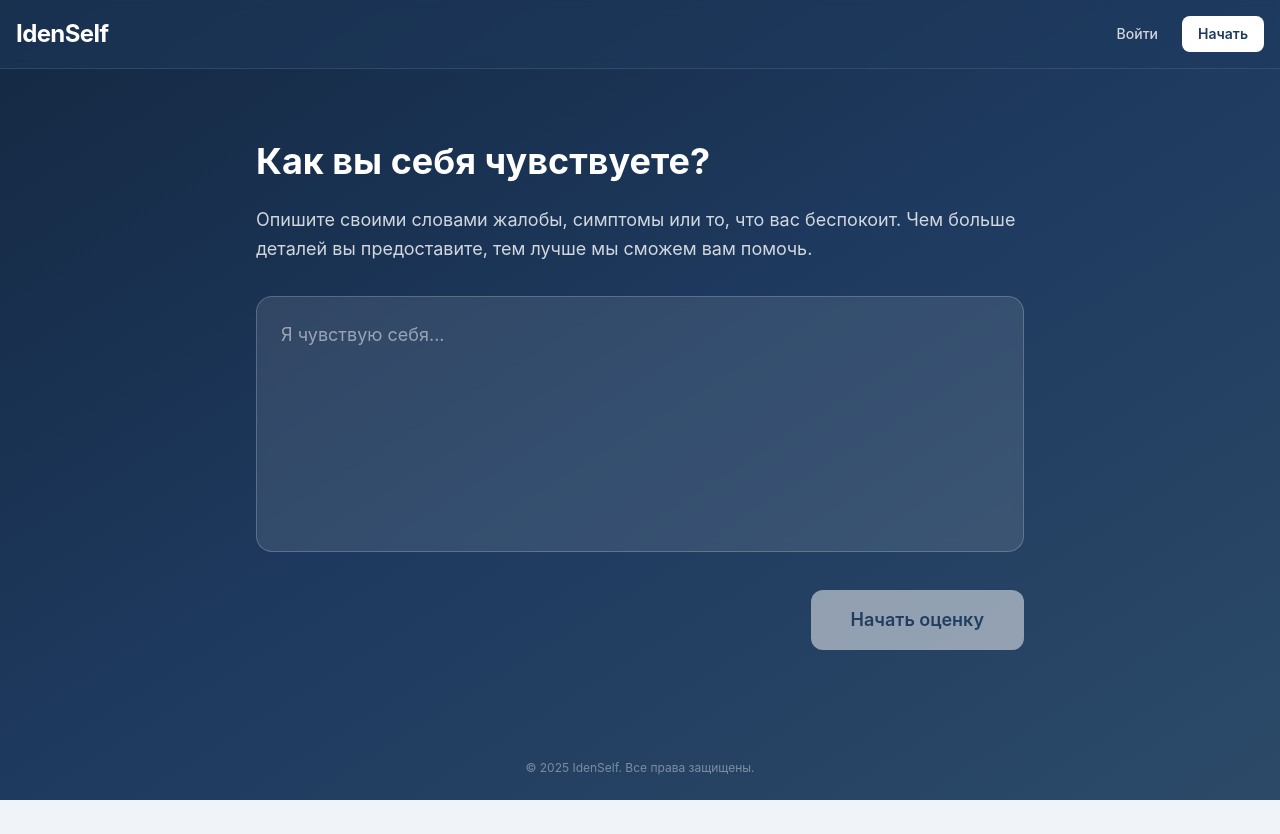
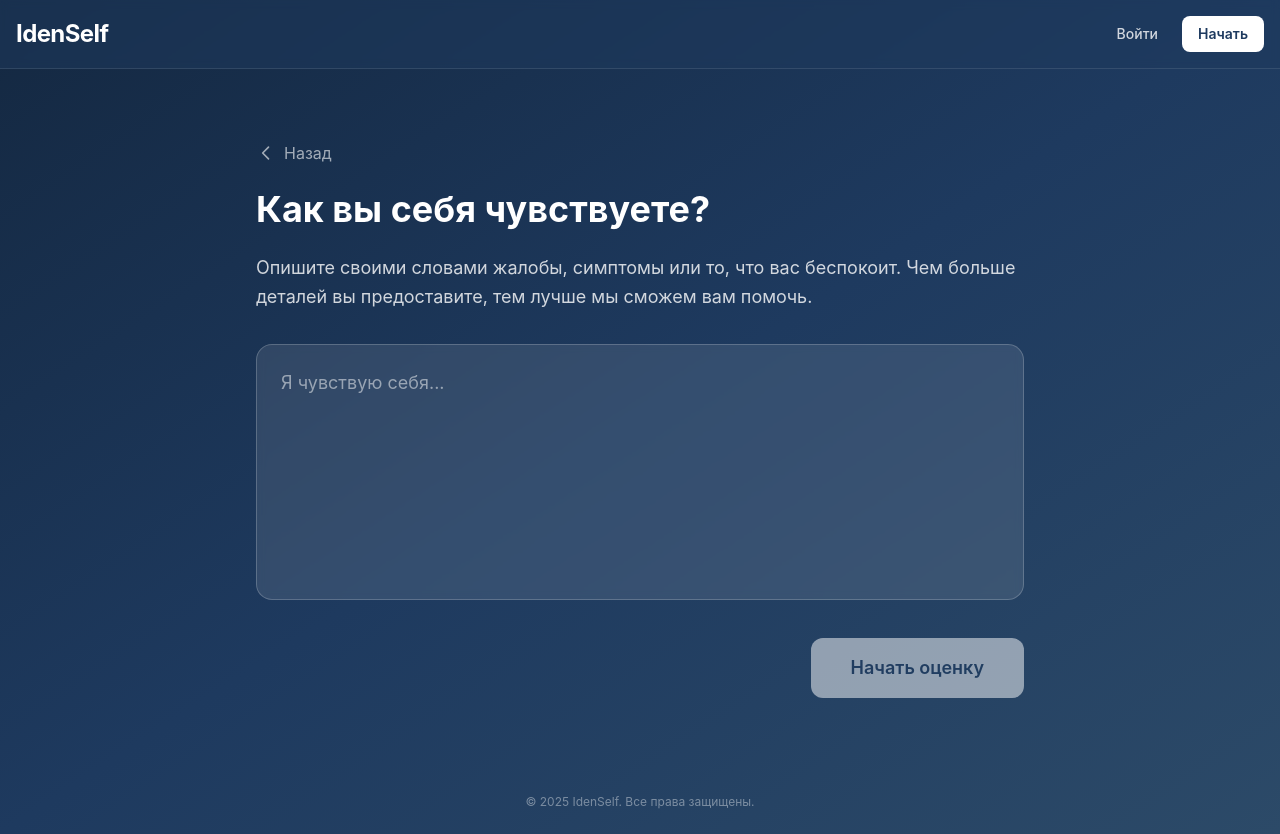
Before and after one commit to zagovormasonov/idenself, a React (Vite) app in the folder client/: page /complaint in a window 1280 px wide. Before the commit the page ends 800 px from the top, so only its background shows below. Built offline with nearby package versions, Linux system fonts and the light colour scheme.

Commit message:
Add back navigation arrows to survey stages and pages

```diff
--- a/client/src/pages/ComplaintPage.tsx
+++ b/client/src/pages/ComplaintPage.tsx
@@ -22,6 +22,15 @@ export const ComplaintPage: React.FC = () => {
 
   return (
     <div className="max-w-3xl mx-auto py-12">
+      <button
+        onClick={() => navigate('/')}
+        className="flex items-center text-white/60 hover:text-white mb-6 transition-colors group"
+      >
+        <svg xmlns="http://www.w3.org/2000/svg" className="h-5 w-5 mr-2 transform group-hover:-translate-x-1 transition-transform" fill="none" viewBox="0 0 24 24" stroke="currentColor">
+          <path strokeLinecap="round" strokeLinejoin="round" strokeWidth={2} d="M15 19l-7-7 7-7" />
+        </svg>
+        Назад
+      </button>
       <h2 className="text-4xl font-bold mb-6 text-white">Как вы себя чувствуете?</h2>
       <p className="mb-8 text-white/80 text-lg leading-relaxed">
         Опишите своими словами жалобы, симптомы или то, что вас беспокоит. Чем больше деталей вы предоставите, тем лучше мы сможем вам помочь.
--- a/client/src/pages/ResultsPage.tsx
+++ b/client/src/pages/ResultsPage.tsx
@@ -5,6 +5,7 @@ import ReactMarkdown from 'react-markdown'; // Assuming we might want markdown,
 
 export const ResultsPage: React.FC = () => {
   const { id } = useParams();
+  const navigate = useNavigate();
   const [results, setResults] = useState<any>(null);
   const [loading, setLoading] = useState(true);
   const [activeTab, setActiveTab] = useState('plan');
@@ -38,6 +39,15 @@ export const ResultsPage: React.FC = () => {
 
   return (
     <div className="max-w-4xl mx-auto py-12">
+      <button
+        onClick={() => navigate('/')}
+        className="flex items-center text-white/60 hover:text-white mb-6 transition-colors group"
+      >
+        <svg xmlns="http://www.w3.org/2000/svg" className="h-5 w-5 mr-2 transform group-hover:-translate-x-1 transition-transform" fill="none" viewBox="0 0 24 24" stroke="currentColor">
+          <path strokeLinecap="round" strokeLinejoin="round" strokeWidth={2} d="M15 19l-7-7 7-7" />
+        </svg>
+        На главную
+      </button>
       <h1 className="text-4xl font-bold mb-3 text-center text-white">Ваша оценка завершена</h1>
       <p className="text-center text-white/80 mb-12 text-lg">Вот ваша персонализированная оценка ментального здоровья</p>
 
--- a/client/src/pages/SurveyPage.tsx
+++ b/client/src/pages/SurveyPage.tsx
@@ -65,6 +65,15 @@ export const SurveyPage: React.FC = () => {
 
   return (
     <div className="max-w-3xl mx-auto py-12">
+      <button
+        onClick={() => navigate(-1)}
+        className="flex items-center text-white/60 hover:text-white mb-6 transition-colors group"
+      >
+        <svg xmlns="http://www.w3.org/2000/svg" className="h-5 w-5 mr-2 transform group-hover:-translate-x-1 transition-transform" fill="none" viewBox="0 0 24 24" stroke="currentColor">
+          <path strokeLinecap="round" strokeLinejoin="round" strokeWidth={2} d="M15 19l-7-7 7-7" />
+        </svg>
+        Назад
+      </button>
       <div className="mb-8">
         <span className="text-sm font-bold text-white/60 tracking-wider uppercase">{part === 'PART1' ? 'Этап 1' : 'Этап 2'}</span>
         <h2 className="text-3xl font-bold mt-2 text-white">
```
